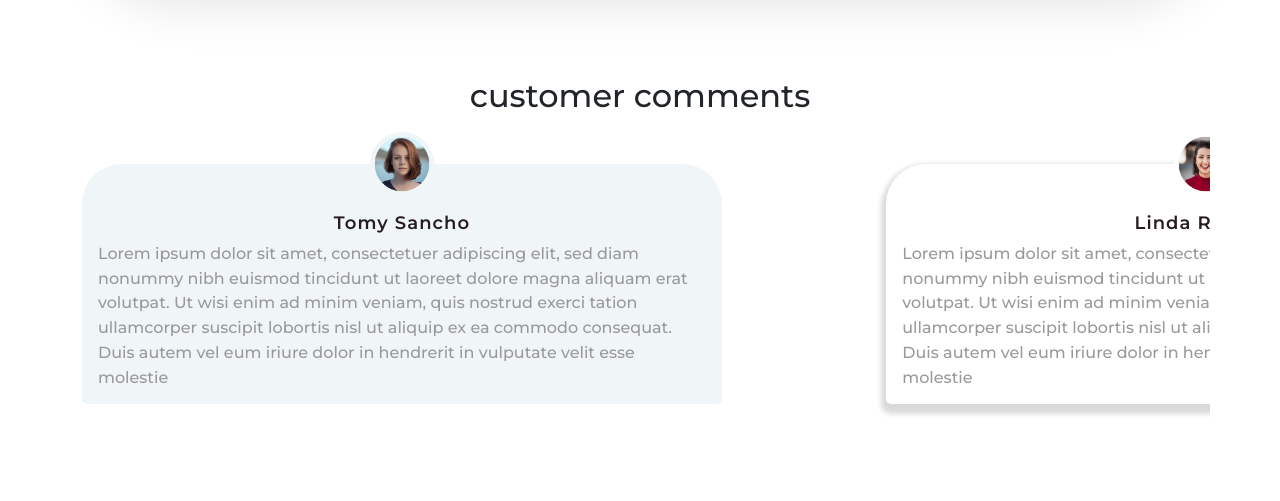
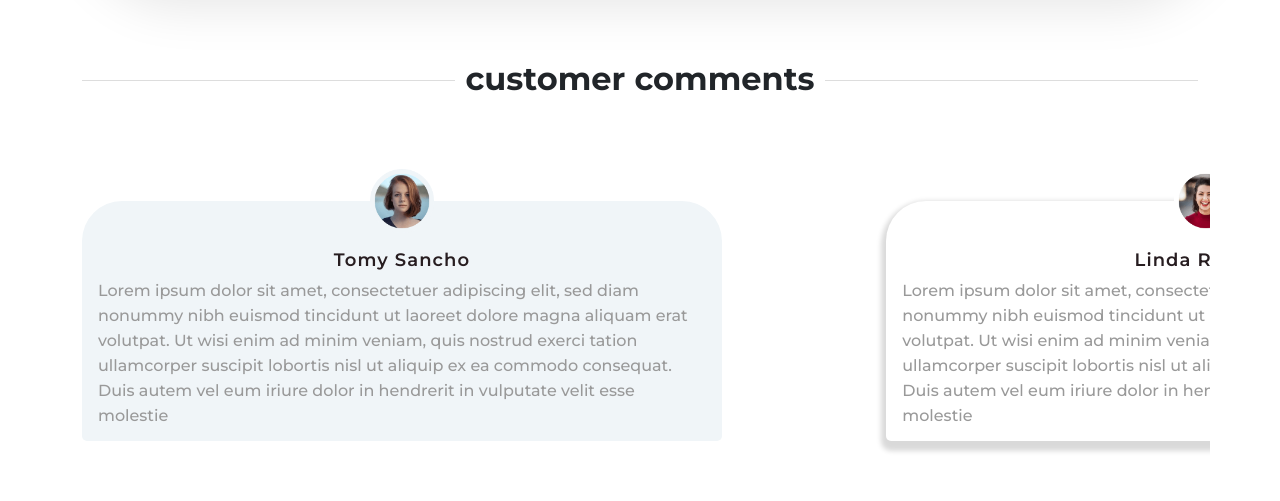
Before and after one commit to mohammadmajidd/lauraBeauty, a plain HTML site: page components/index.html in a window 1280 px wide. Shown: the part 3134-3635 px from the top of the page. Drawn offline with nearby package versions, Linux system fonts and the light colour scheme.

Commit message:
some changes

```diff
--- a/scss/section/_comments.scss
+++ b/scss/section/_comments.scss
@@ -1,5 +1,17 @@
 .comments {
   margin: 5rem auto;
+
+  h2 {
+    margin-bottom: 5rem;
+    border-bottom: 1px solid #ddd;
+    line-height: 0.1em;
+    font-weight: bold;
+
+    span {
+      background: #fff;
+      padding: 0 10px;
+    }
+  }
 
   &__commentCard {
     width: 40rem;
@@ -24,6 +36,7 @@
     }
 
   }
+
   .centerCard {
     box-shadow: 0px 5px 5px 5px rgba(0, 0, 0, 0.15);
     background-color: #fff;
```
Also changed, not shown: assets/css/style.css, scss/style.css.
